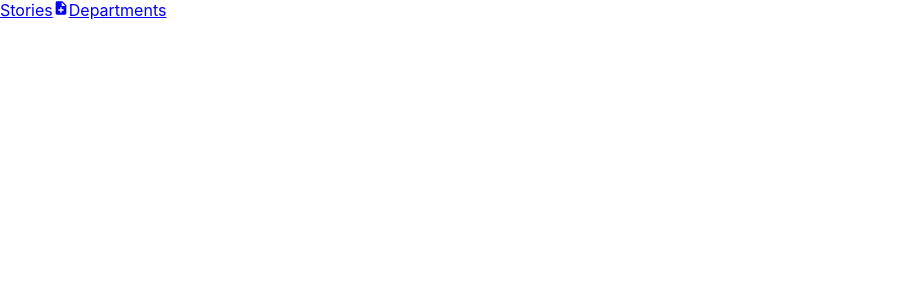
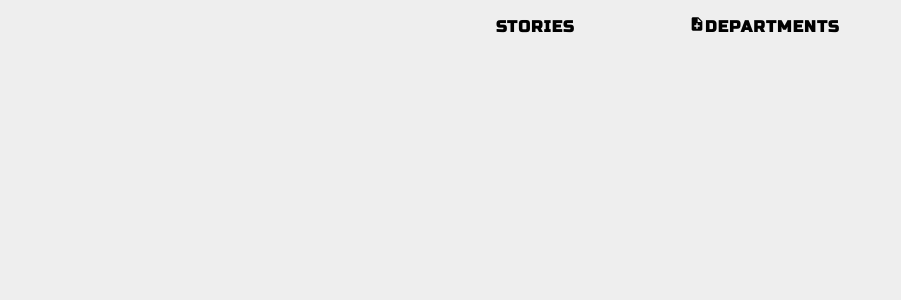
Before and after one commit to JakubCerovsky/VIATAB, a React (Create React App) app in the folder frontend/: page /#/AddStory in a window 1280 px wide. Shown: the top 300 px of the page, without its empty margins (0-901 px from the left). Built offline with nearby package versions, Linux system fonts and the light colour scheme.

Commit message:
Adding styling for Stories Page

```diff
--- a/frontend/src/index.css
+++ b/frontend/src/index.css
@@ -1,8 +1,205 @@
+@import url("https://fonts.googleapis.com/css2?family=Russo+One&display=swap");
+
+* {
+  margin: 0;
+  padding: 0;
+  box-sizing: border-box;
+  text-transform: uppercase;
+  font-family: "Russo One", sans-serif;
+  letter-spacing: 1.2px;
+}
+
+:root {
+  --color-light: #eeeeee;
+  --color-yellow: yellow;
+  --box-border: 5px solid var(--color-yellow);
+}
+
 body {
-  margin: 0;
-  font-family: -apple-system, BlinkMacSystemFont, "Segoe UI", "Roboto", "Oxygen",
-    "Ubuntu", "Cantarell", "Fira Sans", "Droid Sans", "Helvetica Neue",
-    sans-serif;
-  -webkit-font-smoothing: antialiased;
-  -moz-osx-font-smoothing: grayscale;
+  background-color: var(--color-light);
 }
+
+::-webkit-scrollbar {
+  width: 5px;
+}
+
+::-webkit-scrollbar-track {
+  background: var(--color-light);
+}
+
+::-webkit-scrollbar-thumb {
+  background: var(--color-yellow);
+}
+
+.navbar-container {
+  display: flex;
+  justify-content: center;
+  align-items: center;
+  padding: 1rem 3rem;
+}
+
+.navbar-container_link {
+  color: black;
+  text-decoration: none;
+  text-transform: uppercase;
+  font-weight: bold;
+  border-bottom: 3px solid transparent;
+  transition: 1s;
+  align-self: center;
+  width: 130px;
+  text-align: end;
+}
+
+#add-story-link {
+  text-align: center;
+  font-size: 40px;
+  margin: 1rem;
+}
+
+.navbar-container_link:hover {
+  border-bottom: 3px solid var(--color-yellow);
+}
+
+.outlet-container {
+  width: 100%;
+  padding: 0 2rem;
+  display: flex;
+  justify-content: center;
+}
+
+.stories-container {
+  flex-wrap: wrap;
+  justify-content: space-evenly;
+}
+
+.departments-container {
+  flex-direction: column;
+  align-items: center;
+}
+
+.story-container {
+  display: flex;
+  flex-direction: column;
+  justify-content: center;
+  align-items: center;
+  max-width: 300px;
+}
+
+.story-container h3,
+.story-container p {
+  margin-top: 1rem;
+}
+
+.story-container p {
+  text-transform: none;
+}
+
+.story-container div {
+  display: flex;
+  justify-content: space-between;
+  width: 100%;
+}
+
+#delete-story-btn {
+  border: none;
+  outline: none;
+  font-size: 30px;
+  cursor: pointer;
+  transition: 0.5s;
+}
+
+#delete-story-btn:hover {
+  color: red;
+}
+
+.story_card-container {
+  display: flex;
+  flex-direction: column-reverse;
+  justify-content: flex-start;
+  align-items: flex-start;
+  padding: 2rem 3rem;
+  background-color: white;
+  width: 30%;
+  margin-bottom: 1rem;
+  color: black;
+  text-decoration: none;
+  box-shadow: 0 0 10px 0 black;
+  border-radius: 20px;
+  transition: 1s;
+}
+
+.story_card-container:hover {
+  transform: scale(1.03);
+}
+
+.story_card-container p {
+  transform: scale(0.8);
+  align-self: flex-start;
+}
+
+.story_card-container h1 {
+  align-self: center;
+  margin: 2rem 0;
+  border-bottom: 3px solid var(--color-yellow);
+}
+
+.new_story-container {
+  display: flex;
+  flex-direction: column;
+  max-width: 300px;
+  justify-content: center;
+  align-items: center;
+}
+
+.new_story-container select,
+.new_story-container h1,
+.new_story-container input,
+.new_story-container button {
+  width: 100%;
+  margin-bottom: 1rem;
+}
+
+.new_story-container input {
+  text-transform: none;
+  padding: 0.5rem;
+}
+
+#department {
+  width: 100%;
+  padding: 0.5rem;
+}
+
+#add-story-btn {
+  border: none;
+  outline: none;
+  font-size: 30px;
+  cursor: pointer;
+  transition: 0.5s;
+  width: fit-content;
+}
+
+#add-story-btn:hover {
+  color: green;
+}
+
+#add-story-btn:disabled:hover {
+  color: gray;
+  cursor: not-allowed;
+}
+@media only screen and (max-width: 1000px) {
+  .story_card-container {
+    width: 45%;
+  }
+}
+
+@media only screen and (max-width: 700px) {
+  .story_card-container {
+    width: 80%;
+  }
+}
+
+@media only screen and (max-width: 500px) {
+  .story_card-container {
+    width: 100%;
+  }
+}
--- a/frontend/src/pages/Stories.tsx
+++ b/frontend/src/pages/Stories.tsx
@@ -18,8 +18,7 @@ export default function Stories() {
   }, []);
 
   return (
-    <div className="pokemons-container">
-      <div className="pokemons-container_pokecards">
+    <div className="stories-container outlet-container">
       {stories ? (
         stories.map((story, index) => (
           <StoryCard
@@ -34,6 +33,5 @@ export default function Stories() {
         <p>Loading stories...</p>
       )}
     </div>
-    </div>
   );
 }
```
Lines whose indentation alone changed are shown as unchanged.
